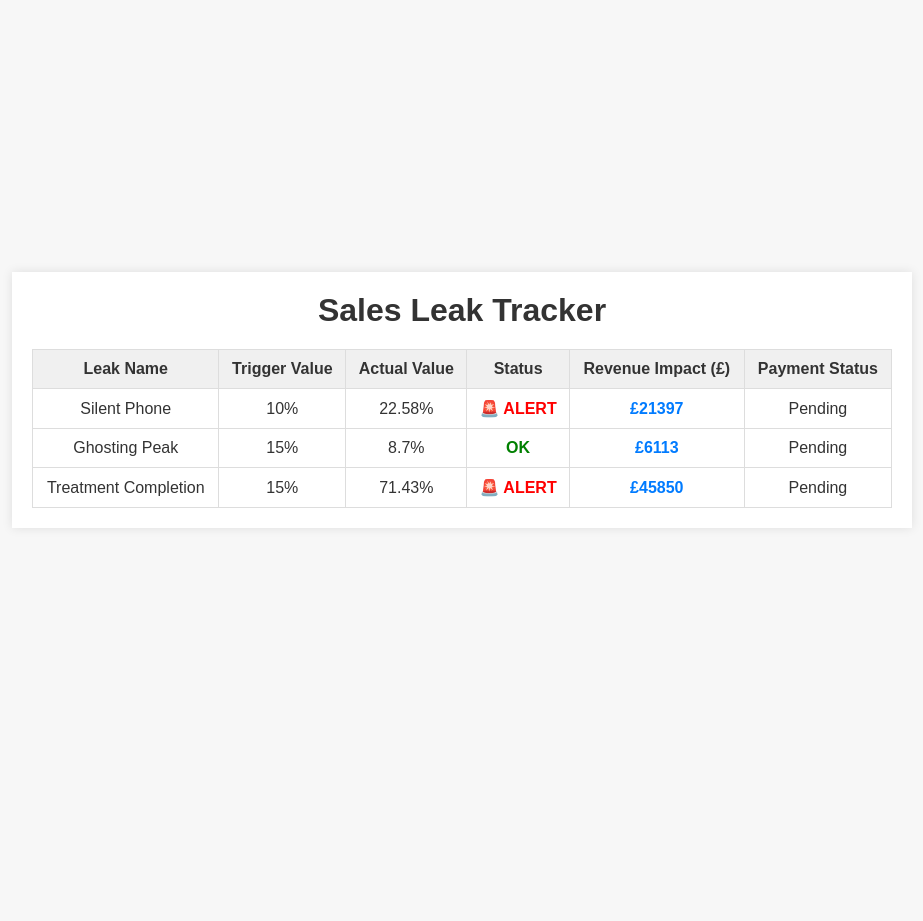
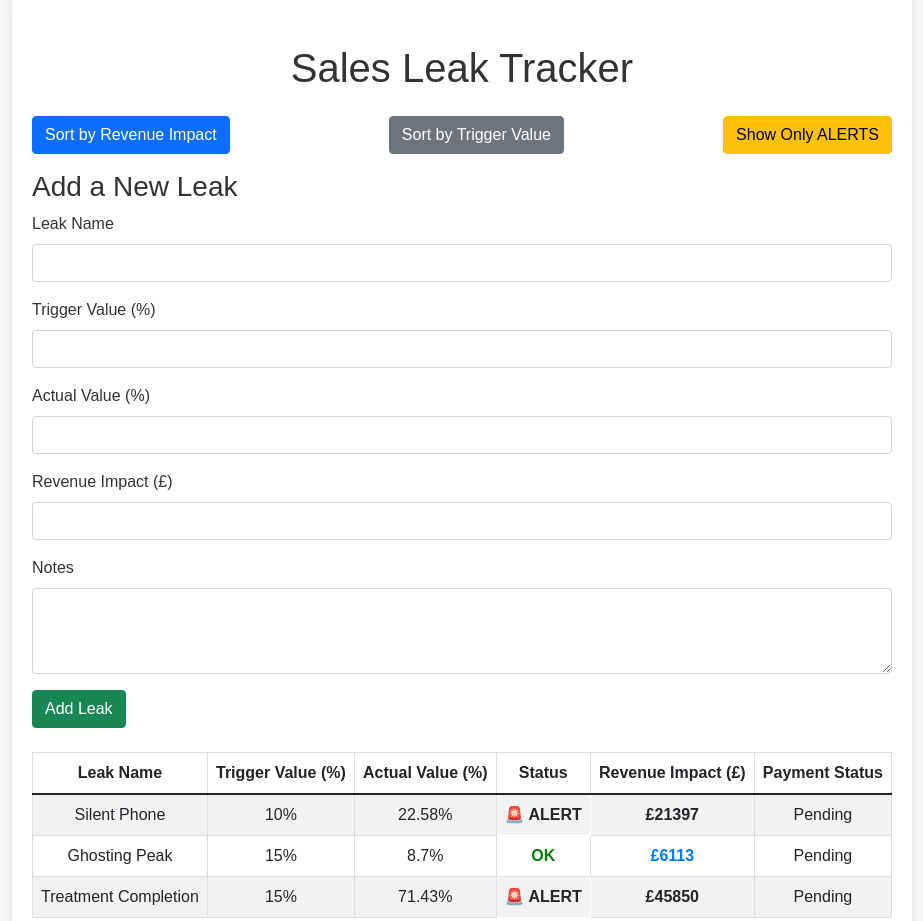
Before and after one commit to acquisitionhub/Sales-leak-tracker, a plain HTML site: page index.html in a window 1280 px wide. Shown: the whole page, without its empty margins (178-1101 px from the left). Before the commit the page ends 800 px from the top, so only its background shows below. Drawn offline with nearby package versions, Linux system fonts and the light colour scheme; files that its build step writes are made by us from their sources; files whose address does not match are found by name.

Commit message:
Update index.html

```diff
--- a/index.html
+++ b/index.html
@@ -4,19 +4,56 @@
   <meta charset="UTF-8">
   <meta name="viewport" content="width=device-width, initial-scale=1.0">
   <title>Sales Leak Tracker</title>
+  <link href="https://cdn.jsdelivr.net/npm/bootstrap@5.1.3/dist/css/bootstrap.min.css" rel="stylesheet">
   <link rel="stylesheet" href="styles.css">
 </head>
 <body>
 
   <div class="container">
-    <h1>Sales Leak Tracker</h1>
+    <h1 class="text-center my-4">Sales Leak Tracker</h1>
 
-    <table id="leaks-table">
+    <!-- Filter & Sort -->
+    <div class="mb-3 d-flex justify-content-between">
+      <button class="btn btn-primary" onclick="sortLeaks('revenue')">Sort by Revenue Impact</button>
+      <button class="btn btn-secondary" onclick="sortLeaks('trigger')">Sort by Trigger Value</button>
+      <button class="btn btn-warning" onclick="filterLeaks()">Show Only ALERTS</button>
+    </div>
+
+    <!-- Form to Add New Leak -->
+    <div class="mb-4">
+      <h3>Add a New Leak</h3>
+      <form id="add-leak-form" onsubmit="addLeak(event)">
+        <div class="mb-3">
+          <label for="leakName" class="form-label">Leak Name</label>
+          <input type="text" class="form-control" id="leakName" required>
+        </div>
+        <div class="mb-3">
+          <label for="triggerValue" class="form-label">Trigger Value (%)</label>
+          <input type="number" class="form-control" id="triggerValue" required>
+        </div>
+        <div class="mb-3">
+          <label for="actualValue" class="form-label">Actual Value (%)</label>
+          <input type="number" class="form-control" id="actualValue" required>
+        </div>
+        <div class="mb-3">
+          <label for="revenueImpact" class="form-label">Revenue Impact (£)</label>
+          <input type="number" class="form-control" id="revenueImpact" required>
+        </div>
+        <div class="mb-3">
+          <label for="notes" class="form-label">Notes</label>
+          <textarea class="form-control" id="notes" rows="3" required></textarea>
+        </div>
+        <button type="submit" class="btn btn-success">Add Leak</button>
+      </form>
+    </div>
+
+    <!-- Leaks Table -->
+    <table id="leaks-table" class="table table-striped">
       <thead>
         <tr>
           <th>Leak Name</th>
-          <th>Trigger Value</th>
-          <th>Actual Value</th>
+          <th>Trigger Value (%)</th>
+          <th>Actual Value (%)</th>
           <th>Status</th>
           <th>Revenue Impact (£)</th>
           <th>Payment Status</th>
@@ -26,9 +63,9 @@
         <!-- Table rows will be dynamically added here -->
       </tbody>
     </table>
-
   </div>
 
   <script src="script.js"></script>
+  <script src="https://cdn.jsdelivr.net/npm/bootstrap@5.1.3/dist/js/bootstrap.bundle.min.js"></script>
 </body>
 </html>
```
